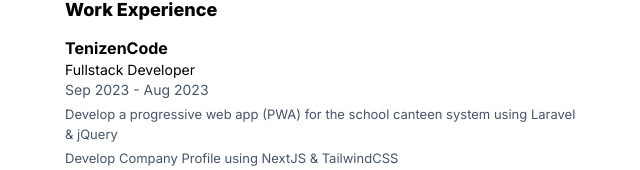
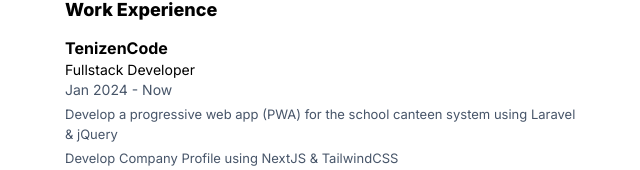
Before and after one commit to ikhsanadrians/portofolio, a Next.js app: page / in a window 1280 px wide. Shown: the part 428-598 px from the top of the page, without its empty margins (319-959 px from the left). Built offline with nearby package versions, Linux system fonts and the light colour scheme.

Commit message:
fix: wrong dates work

```diff
--- a/components/work/work.tsx
+++ b/components/work/work.tsx
@@ -4,7 +4,7 @@
 const workData: workTypes[] = [{
     place: "TenizenCode",
     role: "Fullstack Developer",
-    years: "Sep 2023 - Aug 2023",
+    years: "Jan 2024 - Now",
     description: [
         "Develop a progressive web app (PWA) for the school canteen system using Laravel & jQuery",
         "Develop Company Profile using NextJS & TailwindCSS"
```
